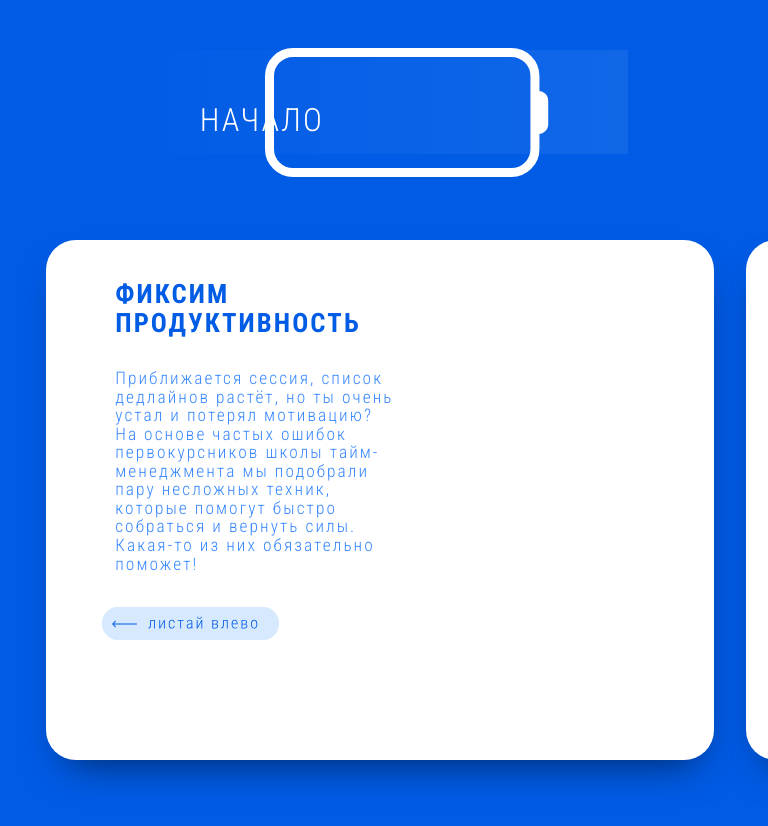
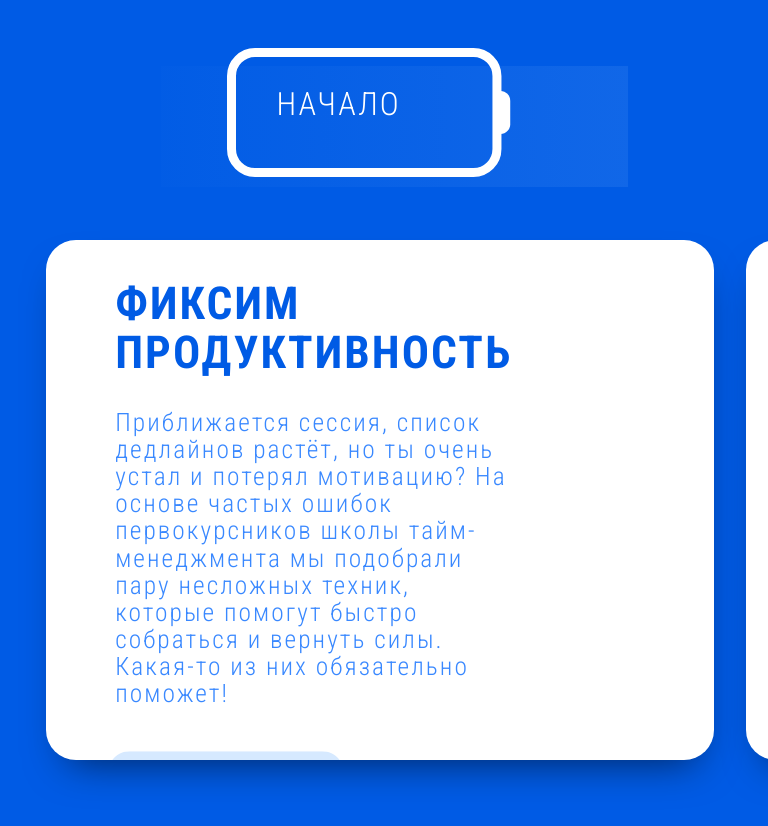
Before and after one commit to Vasileves/Poster, a plain HTML site: page index.html in a window 768 px wide. Shown: the top 826 px of the page. Drawn offline with Linux system fonts and the light colour scheme; a script that the page names is missing.

Commit message:
768 x 1024 final

```diff
--- a/styles/main.css
+++ b/styles/main.css
@@ -911,7 +911,7 @@
   }
   .batterymob svg {
     position: fixed;
-    margin: 0 53vw;
+    margin: 0 48vw;
     transform: translateX(-50%);
     max-width: 67vw;
   }
@@ -925,9 +925,9 @@
 
   .power {
     background: linear-gradient(90deg, rgba(0,91,229,1) 0%, rgba(156,203,255,1) 100%);
-    height: 104px;
+    height: 121px;
     width: 643vw;
-    margin: 50px 52%;
+    margin: 66px 52%;
     transform: translateX(-50%);
     z-index: -2;
   }
@@ -946,8 +946,8 @@
     /* height: 65px; */
     /* background-color: yellow; */
     display: flex;
-    padding-left: 26vw;
-    padding-top: 13vh;
+    padding-left: 36vw;
+    padding-top: 11vh;
     position: absolute;
     z-index: 1;
   }
@@ -992,7 +992,7 @@
 
   .whiteslides slide h1 {
     font-family: 'Roboto Condensed', sans-serif;
-    font-size: 20pt;
+    font-size: 34pt;
     font-weight: bold;
     color: #005BE5;
     position: relative;
@@ -1004,13 +1004,13 @@
 
   .whiteslides slide p {
     font-family: 'Roboto Condensed', sans-serif;
-    font-size: 13pt;
+    font-size: 19pt;
     font-weight: lighter;
     color: #3988FF;
     position: relative;
     margin-top: 4vh;
     margin-left: 9vw;
-    width: 285px;
+    width: 401px;
     line-height: 107.5%;
     letter-spacing: 1.55pt;
   }
@@ -1058,9 +1058,9 @@
 
   #swipeleft {
     position: relative;
-    margin-top: 4vh;
+    margin-top: 6vh;
     margin-left: 6vw;
-    transform: scale(0.9);
+    transform: scale(1.2) translateX(15%);
   }
 
   #scrolldesk {
@@ -1069,15 +1069,15 @@
 
   #morebtn {
   position: relative;
-  width: 131px;
-  height: 35px;
+  width: 200px;
+  height: 48px;
   background-color: #418cff;
   border-radius: 38px;
   margin-left: 9vw;
   margin-top: 6.5vh;
   text-align: center;
   font-family: 'Roboto Condensed', sans-serif;
-  font-size: 11pt;
+  font-size: 18pt;
   font-weight: normal;
   color: #FFF;
   letter-spacing: 1.55pt;
```
